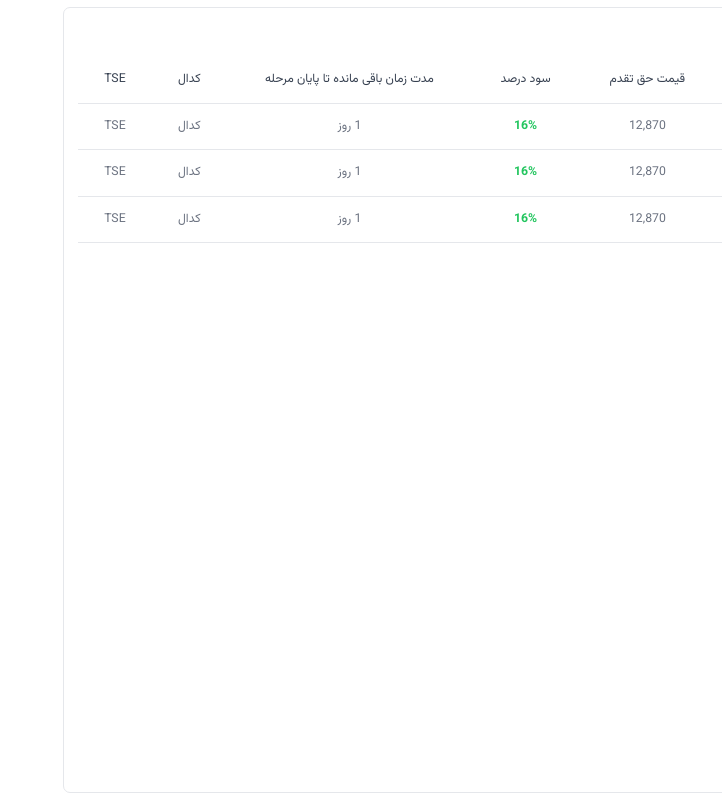
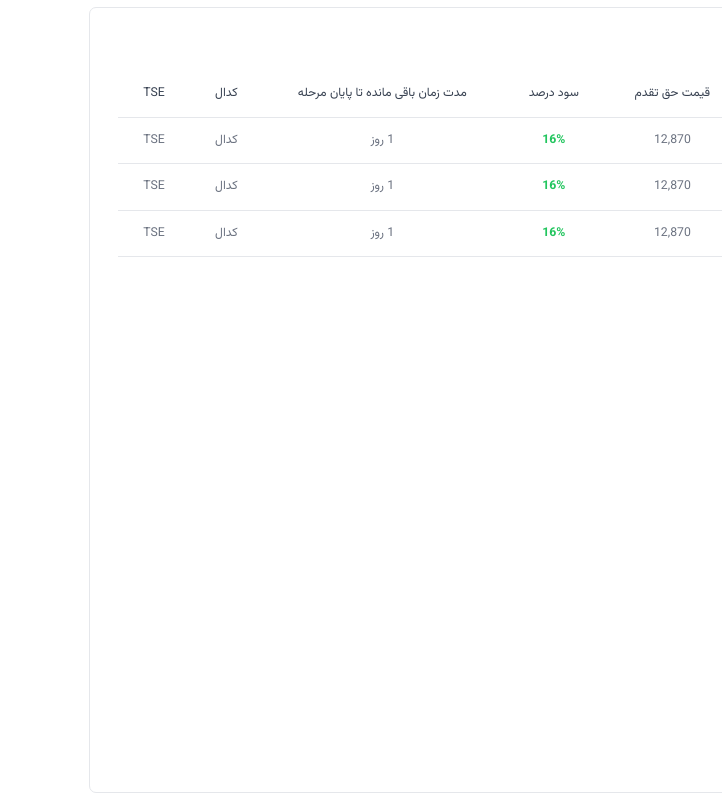
Before and after one commit to amirmahdizare/Stock-Currency-Crewler-NextJs, a Next.js app: page /stock/priority in a window 1280 px wide. Shown: the whole page, without its empty margins (558-1280 px from the left). Built offline with nearby package versions, Linux system fonts and the light colour scheme.

Commit message:
Modify Layout

```diff
--- a/app/(dashboard)/layout.tsx
+++ b/app/(dashboard)/layout.tsx
@@ -43,7 +43,7 @@ export default function layout({ children }: { children: ReactNode }) {
                 </div>
             </ClickAwayListener>
 
-            <div className='flex-1 '>
+            <div className='flex-1 p-4'>
                 {children}
             </div>
 
```
